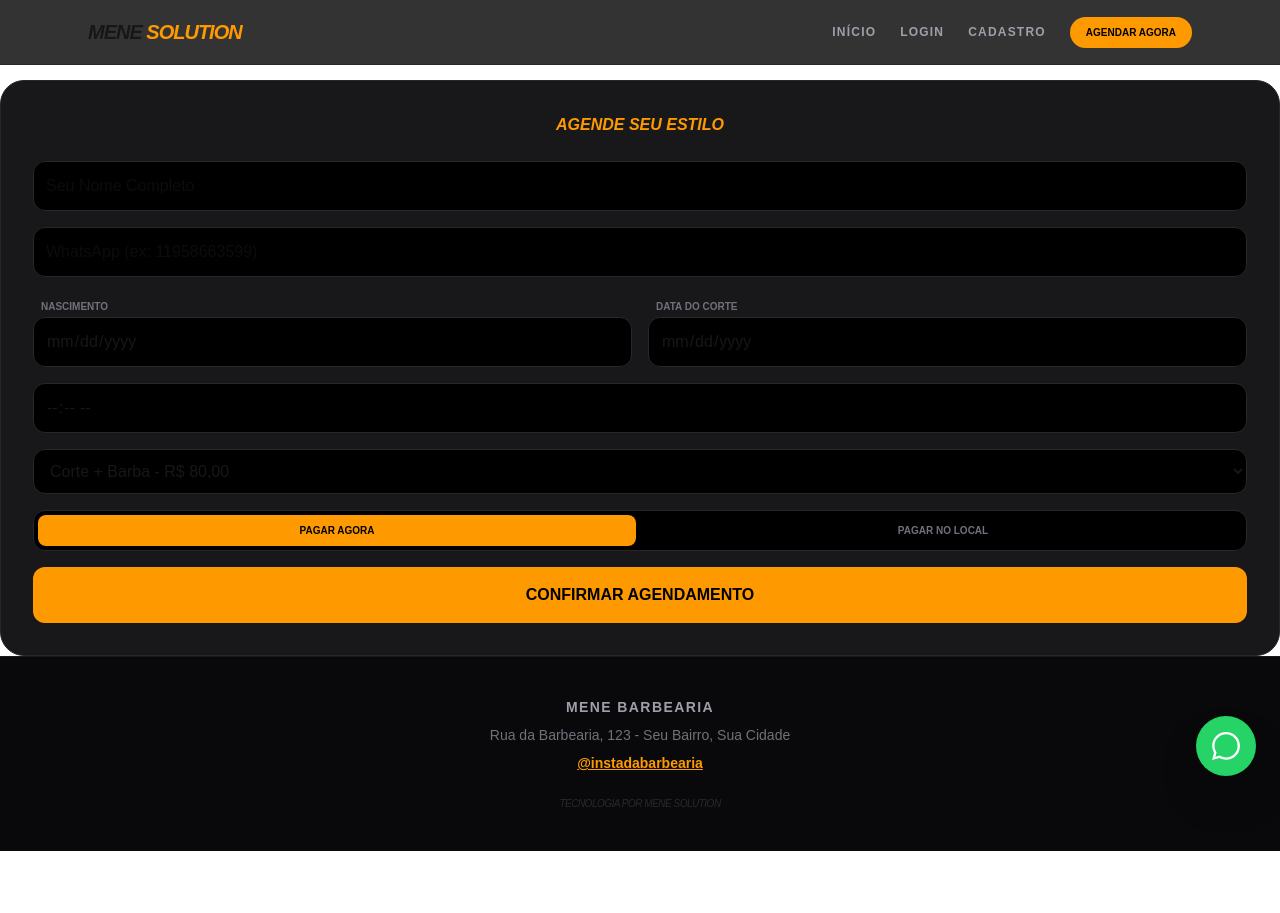
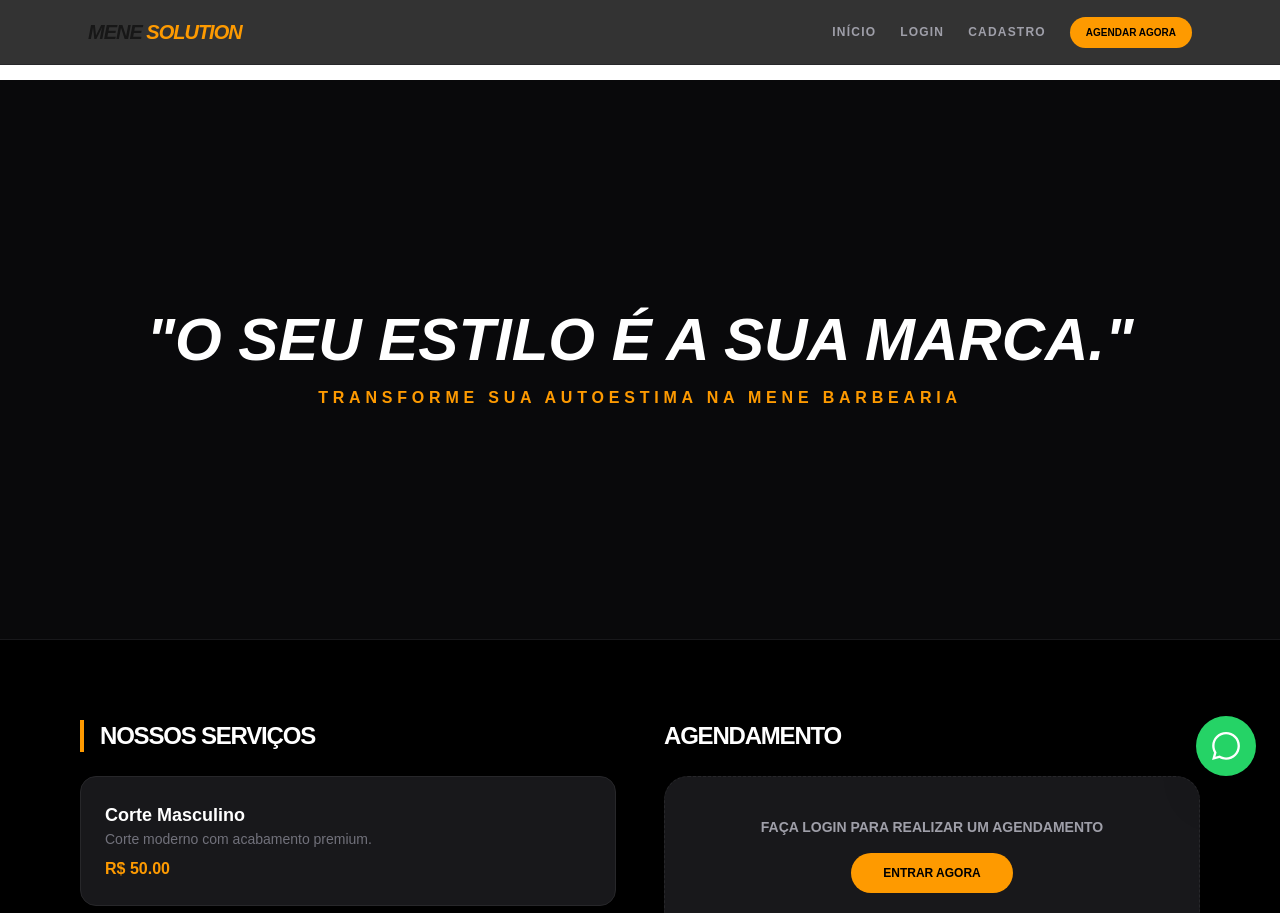
Before and after one commit to mendonza2023/mene-solution-barbearia, a Next.js app: page / in a window 1280 px wide. Shown: the top 913 px of the page. Before the commit the page ends 851 px from the top, so only its background shows below. Built offline with nearby package versions, Linux system fonts and the light colour scheme; no server answers.

Commit message:
Formulário completo com pagamento local

```diff
--- a/src/app/page.tsx
+++ b/src/app/page.tsx
@@ -1,99 +1,63 @@
 "use client"
-import { useState } from 'react';
+import { useEffect, useState } from 'react';
 import { supabase } from '@/lib/supabase';
-import { loadStripe } from '@stripe/stripe-js';
+import ServiceCard from "@/componetes/ServiceCard";
+import BookingForm from "@/componetes/BookingForm";
+import Link from 'next/link';
 
-export default function BookingForm() {
-  const [servico, setServico] = useState('Corte + Barba - R$ 80,00');
-  const [data, setData] = useState('');
-  const [hora, setHora] = useState('');
-  const [nome, setNome] = useState('');
-  const [whatsapp, setWhatsapp] = useState('');
-  const [nascimento, setNascimento] = useState('');
-  const [metodo, setMetodo] = useState('stripe'); // stripe ou local
-  const [loading, setLoading] = useState(false);
+export default function Home() {
+  const [user, setUser] = useState<any>(null);
+  const fotos = ["/corte1.jpg", "/corte2.jpg", "/corte3.jpg"];
 
-  const handleAgendamento = async (e: React.FormEvent) => {
-    e.preventDefault();
-    setLoading(true);
-
-    const preco = servico.includes('80') ? 80 : servico.includes('50') ? 50 : 40;
-
-    const dadosAgendamento = {
-      servico,
-      data_hora: `${data} ${hora}`,
-      cliente_nome: nome,
-      whatsapp: whatsapp,
-      data_nascimento: nascimento,
-      metodo_pagamento: metodo,
-      pago: false
+  useEffect(() => {
+    const checkUser = async () => {
+      const { data: { user } } = await supabase.auth.getUser();
+      setUser(user);
     };
-
-    if (metodo === 'local') {
-      // SALVAR DIRETO NO SUPABASE (PAGAMENTO NO LOCAL)
-      const { error } = await supabase.from('agendamentos').insert([dadosAgendamento]);
-
-      if (error) {
-        alert("Erro ao salvar no banco. Verifique as colunas no Supabase.");
-        console.error(error);
-      } else {
-        alert("Agendado com sucesso! Pagamento será feito na barbearia.");
-        window.location.href = "/perfil";
-      }
-    } else {
-      // ENVIAR PARA O STRIPE
-      try {
-        const response = await fetch('/api/checkout', {
-          method: 'POST',
-          headers: { 'Content-Type': 'application/json' },
-          body: JSON.stringify({ ...dadosAgendamento, preco }),
-        });
-
-        const session = await response.json();
-        const stripe = await loadStripe(process.env.NEXT_PUBLIC_STRIPE_PUBLISHABLE_KEY!);
-        await stripe?.redirectToCheckout({ sessionId: session.id });
-      } catch (err) {
-        alert("Erro ao gerar link de pagamento.");
-      }
-    }
-    setLoading(false);
-  };
+    checkUser();
+  }, []);
 
   return (
-    <form onSubmit={handleAgendamento} className="bg-zinc-900 p-8 rounded-3xl border border-zinc-800 space-y-4">
-      <h4 className="text-amber-500 font-black italic uppercase text-center mb-6">Agende seu Estilo</h4>
+    <div className="space-y-20 pb-20 bg-black text-white">
 
-      <input type="text" placeholder="Seu Nome Completo" required className="w-full bg-black border border-zinc-800 p-3 rounded-xl outline-none focus:border-amber-500" onChange={(e) => setNome(e.target.value)} />
+      {/* Hero Section */}
+      <section className="h-[70vh] flex flex-col justify-center items-center text-center px-4 bg-zinc-950 border-b border-zinc-900">
+        <h2 className="text-4xl md:text-6xl font-black mb-4 uppercase italic">
+          &quot;O seu estilo é a sua marca.&quot;
+        </h2>
+        <p className="text-amber-500 font-bold tracking-[0.3em] text-sm md:text-base">
+          TRANSFORME SUA AUTOESTIMA NA MENE BARBEARIA
+        </p>
+      </section>
 
-      <input type="tel" placeholder="WhatsApp (ex: 11958663599)" required className="w-full bg-black border border-zinc-800 p-3 rounded-xl outline-none focus:border-amber-500" onChange={(e) => setWhatsapp(e.target.value)} />
+      {/* Serviços + Agendamento */}
+      <section id="servicos" className="max-w-6xl mx-auto px-4 grid grid-cols-1 lg:grid-cols-2 gap-12">
+        <div className="space-y-6">
+          <h3 className="text-2xl font-bold border-l-4 border-amber-500 pl-4 uppercase tracking-tighter">
+            Nossos Serviços
+          </h3>
+          {/* Passamos a informação se o usuário está logado para o Card */}
+          <ServiceCard nome="Corte Masculino" preco={50} descricao="Corte moderno com acabamento premium." isLogged={!!user} />
+          <ServiceCard nome="Barba & Toalha Quente" preco={40} descricao="Tratamento completo para sua barba." isLogged={!!user} />
+          <ServiceCard nome="Combo Mene" preco={80} descricao="Corte + Barba + Hidratação." isLogged={!!user} />
+        </div>
 
-      <div className="grid grid-cols-2 gap-4">
         <div>
-          <label className="text-[10px] text-zinc-500 uppercase font-bold ml-2">Nascimento</label>
-          <input type="date" required className="w-full bg-black border border-zinc-800 p-3 rounded-xl outline-none" onChange={(e) => setNascimento(e.target.value)} />
+          <h3 className="text-2xl font-bold mb-6 uppercase tracking-tighter">Agendamento</h3>
+          {user ? (
+            <BookingForm />
+          ) : (
+            <div className="bg-zinc-900 p-10 rounded-3xl border border-dashed border-zinc-800 text-center space-y-4">
+              <p className="text-zinc-400 uppercase text-sm font-bold">Faça login para realizar um agendamento</p>
+              <Link href="/login" className="inline-block bg-amber-500 text-black px-8 py-3 rounded-full font-black uppercase text-xs hover:bg-amber-400 transition-all">
+                Entrar agora
+              </Link>
+            </div>
+          )}
         </div>
-        <div>
-          <label className="text-[10px] text-zinc-500 uppercase font-bold ml-2">Data do Corte</label>
-          <input type="date" required className="w-full bg-black border border-zinc-800 p-3 rounded-xl outline-none" onChange={(e) => setData(e.target.value)} />
-        </div>
-      </div>
+      </section>
 
-      <input type="time" required className="w-full bg-black border border-zinc-800 p-3 rounded-xl outline-none" onChange={(e) => setHora(e.target.value)} />
-
-      <select className="w-full bg-black border border-zinc-800 p-3 rounded-xl outline-none" onChange={(e) => setServico(e.target.value)}>
-        <option>Corte + Barba - R$ 80,00</option>
-        <option>Corte Masculino - R$ 50,00</option>
-        <option>Barba & Toalha Quente - R$ 40,00</option>
-      </select>
-
-      <div className="flex gap-2 p-1 bg-black rounded-xl border border-zinc-800">
-        <button type="button" onClick={() => setMetodo('stripe')} className={`flex-1 py-2 rounded-lg text-[10px] font-bold uppercase transition ${metodo === 'stripe' ? 'bg-amber-500 text-black' : 'text-zinc-500'}`}>Pagar Agora</button>
-        <button type="button" onClick={() => setMetodo('local')} className={`flex-1 py-2 rounded-lg text-[10px] font-bold uppercase transition ${metodo === 'local' ? 'bg-amber-500 text-black' : 'text-zinc-500'}`}>Pagar no Local</button>
-      </div>
-
-      <button disabled={loading} className="w-full bg-amber-500 hover:bg-amber-400 text-black font-black uppercase py-4 rounded-xl transition-all duration-300">
-        {loading ? 'Processando...' : 'Confirmar Agendamento'}
-      </button>
-    </form>
+      {/* Galeria... (continua igual) */}
+    </div>
   );
 }
--- a/src/componetes/ServiceCard.tsx
+++ b/src/componetes/ServiceCard.tsx
@@ -1,21 +1,24 @@
-// src/components/ServiceCard.tsx
 interface ServiceProps {
   nome: string;
   preco: number;
   descricao: string;
+  isLogged: boolean;
 }
 
-export default function ServiceCard({ nome, preco, descricao }: ServiceProps) {
+export default function ServiceCard({ nome, preco, descricao, isLogged }: ServiceProps) {
   return (
-    <div className="bg-zinc-900 border border-zinc-800 p-6 rounded-xl hover:border-amber-500 transition-all group">
-      <h3 className="text-xl font-bold text-white group-hover:text-amber-500">{nome}</h3>
-      <p className="text-zinc-500 text-sm mt-2">{descricao}</p>
-      <div className="mt-4 flex justify-between items-center">
-        <span className="text-amber-500 font-mono text-lg">R$ {preco.toFixed(2)}</span>
-        <button className="bg-white text-black text-xs font-bold py-2 px-4 rounded-lg uppercase tracking-wider hover:bg-amber-500 transition-colors">
+    <div className="bg-zinc-900 p-6 rounded-2xl border border-zinc-800 flex justify-between items-center group hover:border-amber-500/50 transition-all">
+      <div>
+        <h4 className="font-bold text-lg">{nome}</h4>
+        <p className="text-zinc-500 text-sm">{descricao}</p>
+        <p className="text-amber-500 font-bold mt-2">R$ {preco.toFixed(2)}</p>
+      </div>
+
+      {isLogged && (
+        <button className="bg-white text-black px-4 py-2 rounded-lg text-xs font-black uppercase hover:bg-amber-500 transition-colors">
           Selecionar
         </button>
-      </div>
+      )}
     </div>
   );
 }
```
